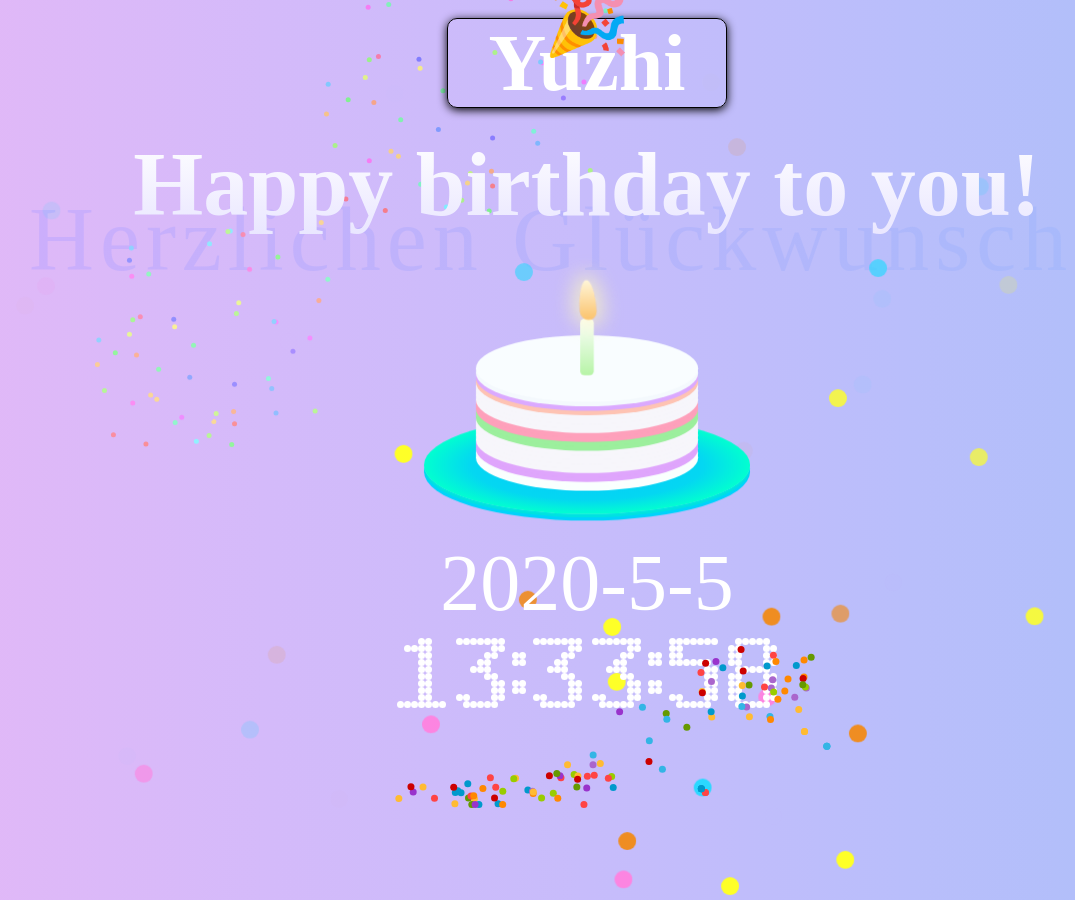
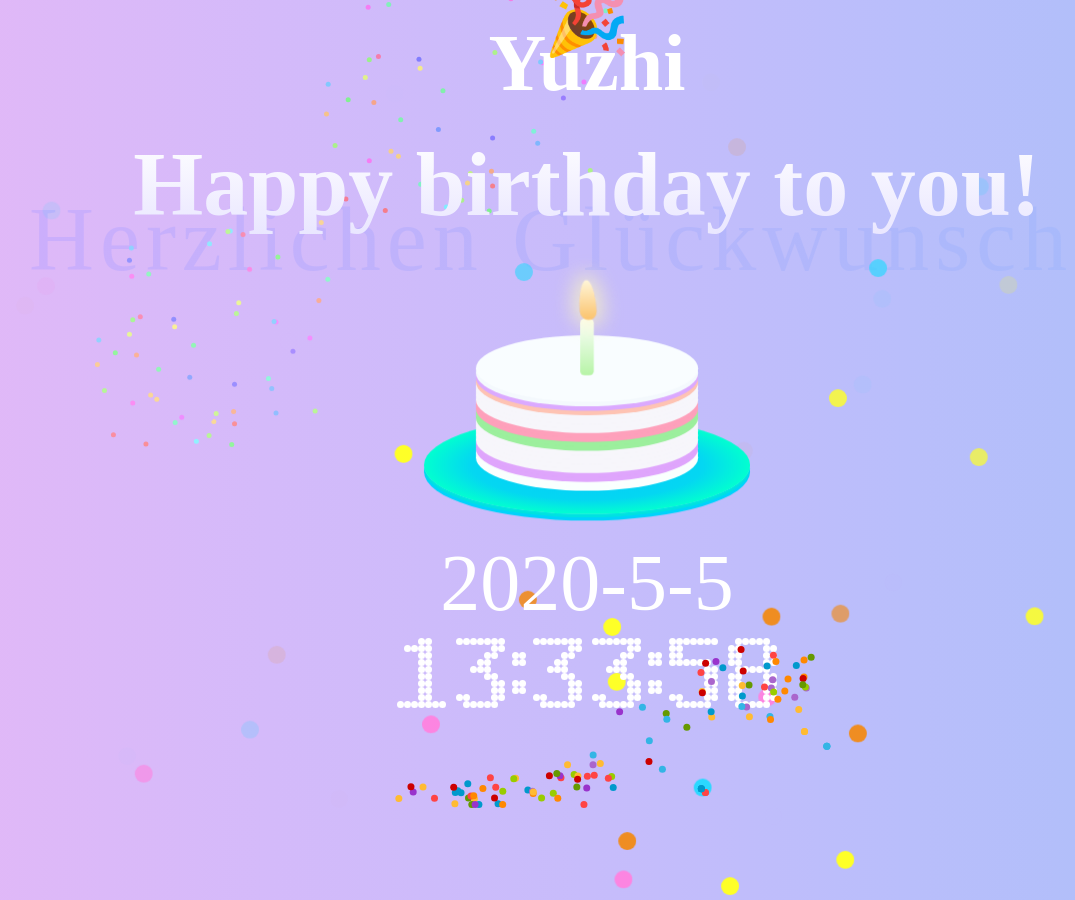
Before and after one commit to boysmao/boysmao.github.io, a Jekyll site: the page happybirthday.html, which Jekyll copies as it is, in a window 1280 px wide and 900 px high. Shown: the whole window, without its empty margins (53-1128 px from the left). Built offline with Jekyll 4.4.1, drawn with Linux system fonts in a browser that asks for light colours.

Commit message:
Update happybirthday.html

```diff
--- a/happybirthday.html
+++ b/happybirthday.html
@@ -1072,7 +1072,7 @@
     <h1>Herzlichen Glückwunsch!!</h1>
     <h2>Happy birthday to you!</h2>
     <h3>
-        <a style="box-shadow: 0px 2px 10px black;border: 1px solid #000;border-radius:10px;">&nbsp;&nbsp;Yuzhi&nbsp;&nbsp;</a>
+        <a>&nbsp;&nbsp;Yuzhi&nbsp;&nbsp;</a>
     </h3>
     <span style="top:-30px">🎉</span>
     <div class="candle">
```
